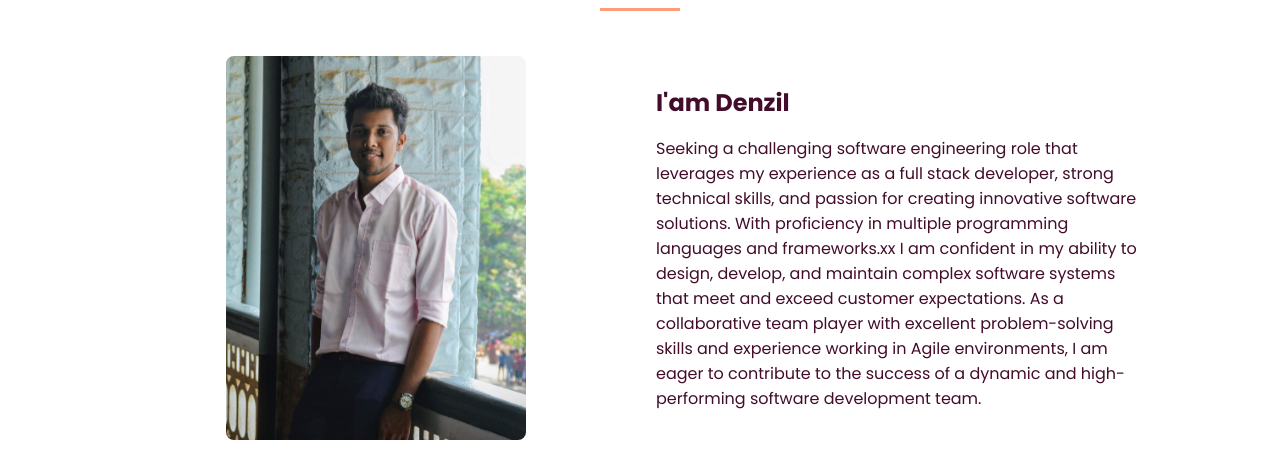
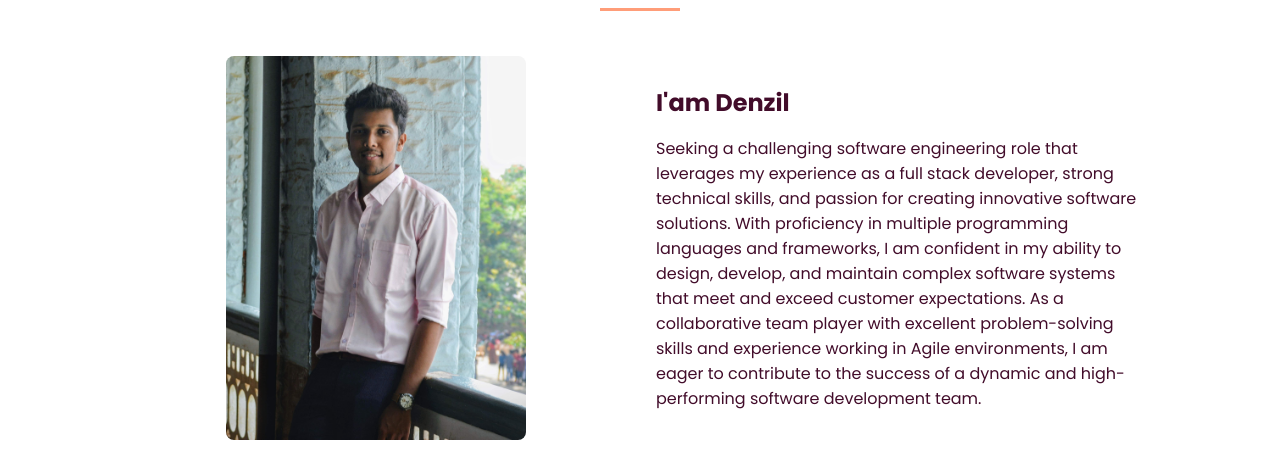
Before and after one commit to denzilrdz/denzilrodrigues, a React (Create React App) app: page / in a window 1280 px wide. Shown: the part 920-1381 px from the top of the page. Built offline with nearby package versions, Linux system fonts and the light colour scheme; some icons are missing.

Commit message:
Typo correction

```diff
--- a/src/components/about/index.js
+++ b/src/components/about/index.js
@@ -18,13 +18,13 @@ const About = (props) => {
               Seeking a challenging software engineering role that leverages my
               experience as a full stack developer, strong technical skills, and
               passion for creating innovative software solutions. With
-              proficiency in multiple programming languages and frameworks.xx I
-              am confident in my ability to design, develop, and maintain
-              complex software systems that meet and exceed customer
-              expectations. As a collaborative team player with excellent
-              problem-solving skills and experience working in Agile
-              environments, I am eager to contribute to the success of a dynamic
-              and high-performing software development team.
+              proficiency in multiple programming languages and frameworks, I am
+              confident in my ability to design, develop, and maintain complex
+              software systems that meet and exceed customer expectations. As a
+              collaborative team player with excellent problem-solving skills
+              and experience working in Agile environments, I am eager to
+              contribute to the success of a dynamic and high-performing
+              software development team.
             </p>
           </div>
         </div>
```
